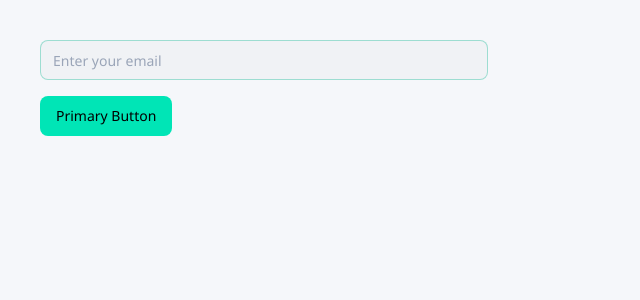
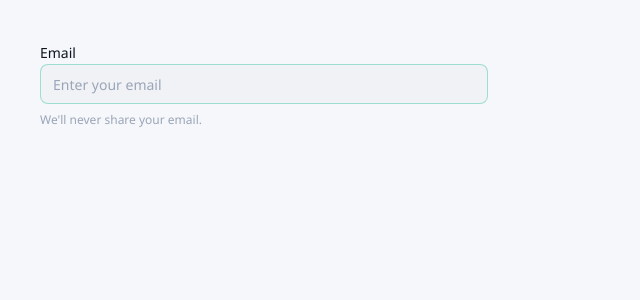
Before and after one commit to snehagoswami02/neurolinkx-fe, a Next.js app: page / in a window 1280 px wide. Shown: the top 300 px of the page, without its empty margins (0-640 px from the left). Built offline with nearby package versions, Linux system fonts and the light colour scheme.

Commit message:
feat: enhance form components with scalable FormField composition

```diff
--- a/src/app/page.tsx
+++ b/src/app/page.tsx
@@ -1,13 +1,16 @@
-import { Button } from "@/components/ui/button";
 import { Input } from "@/components/ui/input";
+import { FormField } from "@/components/ui/form-feild";
 
 export default function Home() {
   return (
-    <main className="min-h-screen bg-[var(--color-bg)] p-10">
-      <div className="max-w-md space-y-4">
-        <Input placeholder="Enter your email" />
-
-        <Button>Primary Button</Button>
+    <main className="min-h-screen p-10">
+      <div className="max-w-md">
+        <FormField
+          label="Email"
+          helperText="We'll never share your email."
+        >
+          <Input placeholder="Enter your email" />
+        </FormField>
       </div>
     </main>
   );
--- a/src/components/ui/form-feild/form-feild.tsx
+++ b/src/components/ui/form-feild/form-feild.tsx
@@ -0,0 +1,65 @@
+import * as React from "react";
+
+import { cn } from "@/lib/utils";
+
+interface FormFieldProps {
+  label?: string;
+  helperText?: string;
+  error?: string;
+  required?: boolean;
+  children: React.ReactNode;
+  className?: string;
+}
+
+export function FormField({
+  label,
+  helperText,
+  error,
+  required,
+  children,
+  className,
+}: FormFieldProps) {
+  return (
+    <div className={cn("space-y-2", className)}>
+      {label && (
+        <label
+          className="
+            text-sm
+            font-medium
+            text-[var(--color-text)]
+          "
+        >
+          {label}
+
+          {required && (
+            <span className="ml-1 text-[var(--color-danger)]">
+              *
+            </span>
+          )}
+        </label>
+      )}
+
+      {children}
+
+      {error ? (
+        <p
+          className="
+            text-xs
+            text-[var(--color-danger)]
+          "
+        >
+          {error}
+        </p>
+      ) : helperText ? (
+        <p
+          className="
+            text-xs
+            text-[var(--color-text-3)]
+          "
+        >
+          {helperText}
+        </p>
+      ) : null}
+    </div>
+  );
+}
--- a/src/components/ui/form-feild/index.ts
+++ b/src/components/ui/form-feild/index.ts
@@ -0,0 +1 @@
+export * from  "./form-feild";
--- a/src/components/ui/input/input.tsx
+++ b/src/components/ui/input/input.tsx
@@ -27,9 +27,8 @@ const Input = React.forwardRef<HTMLInputElement, InputProps>(
 
   "focus:outline-none",
   "focus:ring-2",
-  "focus:ring-[var(--color-primary-dim-2)]",
-  "focus:border-[var(--color-primary)]",
-
+ "focus:border-[var(--color-primary)]",
+  "focus:shadow-[0_0_0_3px_rgba(0,229,182,0.15)]",
   "hover:border-[var(--color-primary)]",
 
   "disabled:cursor-not-allowed",
--- a/src/styles/tokens.css
+++ b/src/styles/tokens.css
@@ -30,7 +30,7 @@
   /* ── Colour: Surface (dark mode — default) ──────────────── */
   --color-bg:              #0a0f1a;
   --color-surface:         #111827;
-  --color-surface-2:       #1a2235;
+  --color-surface-2:       #131d30;
 
   /* ── Colour: Text ───────────────────────────────────────── */
   --color-text:            #f0f4ff;
@@ -39,7 +39,7 @@
 
   /* ── Colour: Border ─────────────────────────────────────── */
   --color-border:          rgba(0, 229, 182, 0.15);
-  --color-border-2:        rgba(0, 229, 182, 0.30);
+  --color-border-2:        rgba(0, 229, 182, 0.45);
 
   /* ── Typography ─────────────────────────────────────────── */
   --font-sans:             'DM Sans', 'Segoe UI', system-ui, sans-serif;
```
